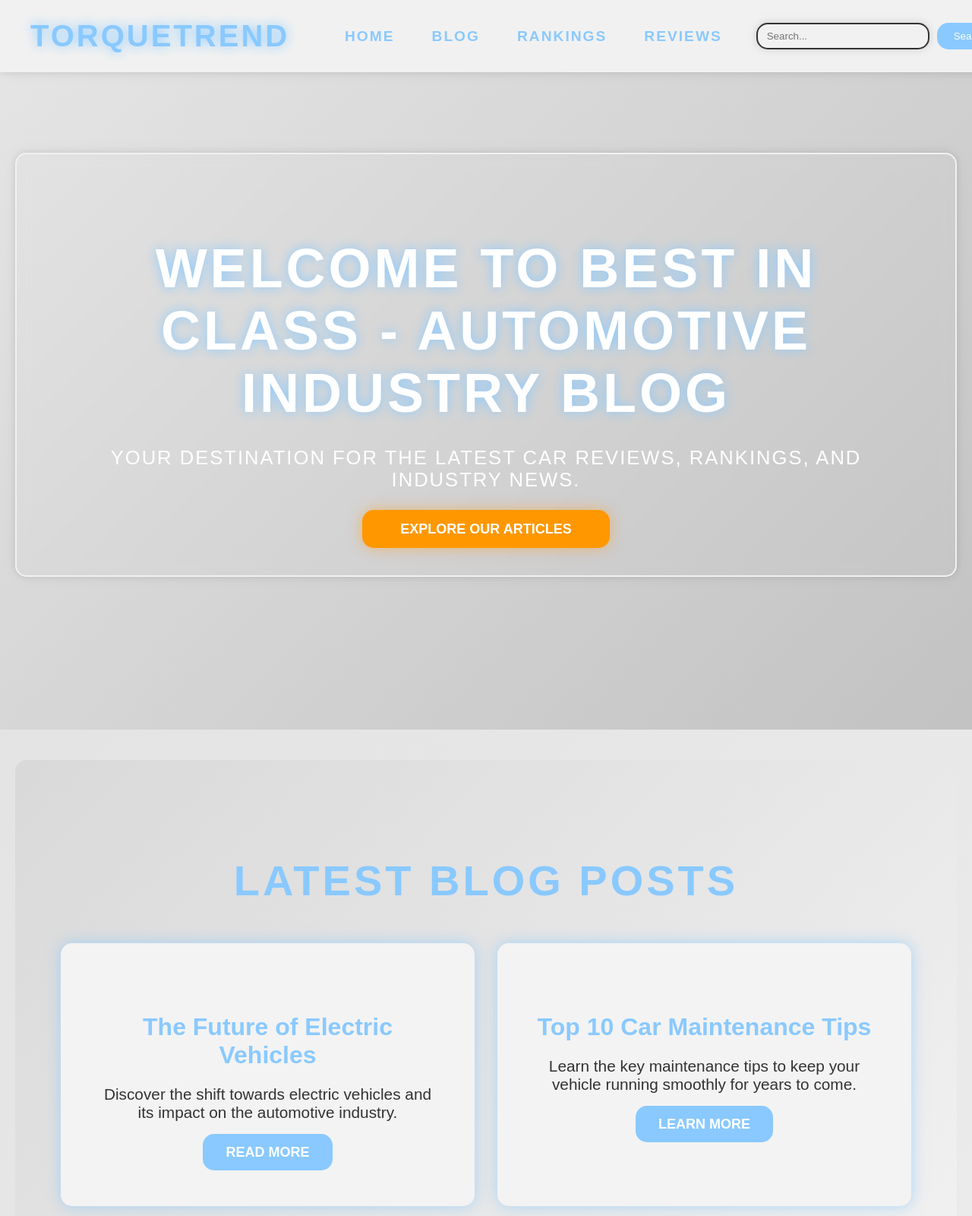
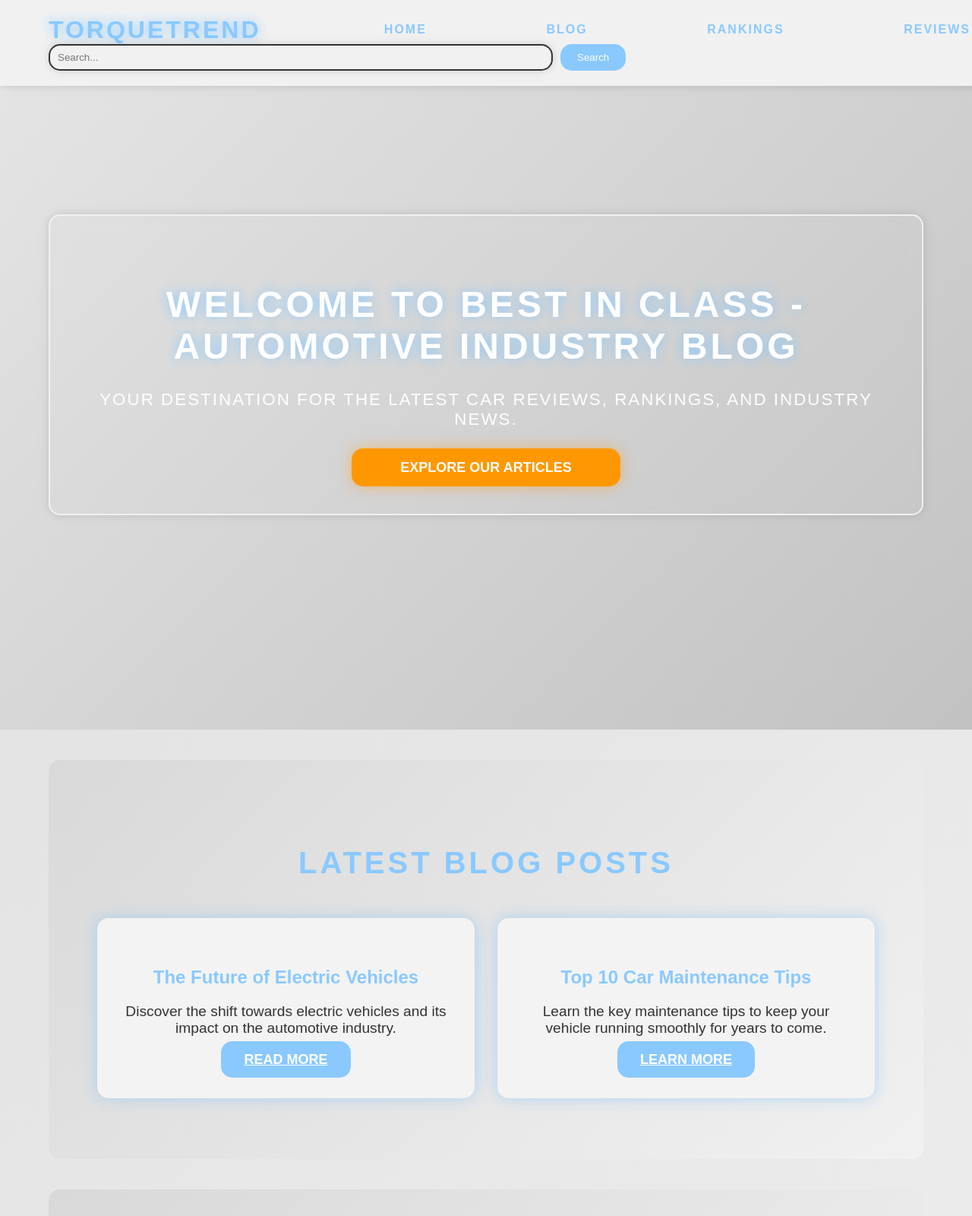
Before and after one commit to torquetrend/Homepage, a plain HTML site: page index.html in a window 1280 px wide. Shown: the top 1600 px of the page at 76% size. Drawn offline with Linux system fonts and the light colour scheme.

Commit message:
Update styles.css

```diff
--- a/styles.css
+++ b/styles.css
@@ -34,6 +34,7 @@ body {
     box-sizing: border-box;
     overflow-x: hidden;
     transition: background-color var(--transition-time), color var(--transition-time);
+    max-width: 100vw; /* Ensure body never exceeds the viewport width */
 }
 
 /* Subtle Animated Gradient Background */
@@ -44,7 +45,7 @@ body {
 /* Header Section */
 .header-futuristic {
     background-color: var(--background-light);
-    padding: 25px 40px;
+    padding: 20px 5vw; /* Use relative padding */
     display: flex;
     align-items: center;
     justify-content: space-between;
@@ -57,21 +58,17 @@ body {
     transition: background-color var(--transition-time), box-shadow var(--transition-time);
 }
 
-.header-futuristic:hover {
-    background-color: var(--background-dark);
-}
-
 .header-content {
     display: flex;
     justify-content: space-between;
     align-items: center;
     width: 100%;
-    flex-wrap: wrap; /* Allows better responsiveness */
+    flex-wrap: wrap;
 }
 
 .logo h1 {
     color: var(--primary-color);
-    font-size: 2.5rem;
+    font-size: 2rem; /* Use responsive font sizes */
     letter-spacing: 3px;
     margin: 0;
     text-transform: uppercase;
@@ -81,20 +78,20 @@ body {
 /* Navigation */
 .nav-buttons {
     display: flex;
-    gap: 15px; /* Adjust gap to fit content */
+    gap: 2vw; /* Adjust gap to be more responsive */
     list-style: none;
     padding: 0;
-    flex-wrap: wrap; /* Allows buttons to wrap on smaller screens */
+    flex-wrap: wrap;
 }
 
 .nav-buttons button {
     background-color: transparent;
     border: 2px solid transparent;
-    padding: 8px 15px; /* Adjust padding for buttons */
+    padding: 8px 5vw; /* Adjust padding */
     color: var(--primary-color);
     cursor: pointer;
     font-weight: bold;
-    font-size: 1.2rem;
+    font-size: 1rem; /* Smaller, more adaptive font size */
     text-transform: uppercase;
     text-decoration: none;
     transition: color var(--transition-time), background-color var(--transition-time), border-color var(--transition-time), box-shadow var(--transition-time);
@@ -109,30 +106,24 @@ body {
     box-shadow: var(--box-shadow-strong);
 }
 
-/* Remove Underlines from All Links */
-a {
-    text-decoration: none !important;
-}
-
 /* Search Bar */
 .search-bar {
     display: flex;
     align-items: center;
-    gap: 10px; /* Reduce gap for better fit */
+    gap: 10px; /* Reduce gap */
     flex-wrap: wrap;
-    max-width: 100%; /* Ensure it doesn’t overflow */
+    max-width: 100%; /* Prevent overflow */
 }
 
 .search-bar input {
-    padding: 8px 12px; /* Adjust padding for input */
+    padding: 8px 10px;
     border-radius: var(--border-radius);
     border: 2px solid var(--text-color-dark);
     background: #f1f1f1;
     color: var(--text-color-dark);
     box-shadow: var(--box-shadow-soft);
     transition: box-shadow var(--transition-time), border-color var(--transition-time);
-    width: 200px; /* Adjust width to fit better */
-    max-width: 100%;
+    width: 50vw; /* Responsive width */
 }
 
 .search-bar input:focus {
@@ -144,42 +135,17 @@ a {
 .search-bar button {
     background-color: var(--primary-color);
     border: 2px solid transparent;
-    padding: 8px 20px; /* Adjust padding for button */
+    padding: 8px 20px;
     color: var(--text-color-light);
     border-radius: var(--border-radius);
     cursor: pointer;
-    transition: background-color var(--transition-time), box-shadow var (--transition-time);
+    transition: background-color var(--transition-time), box-shadow var(--transition-time);
     text-decoration: none;
 }
 
 .search-bar button:hover {
     background-color: var(--primary-hover);
     box-shadow: var(--box-shadow-strong);
-}
-
-/* Responsive adjustments for mobile */
-@media (max-width: 768px) {
-    .header-content {
-        flex-direction: column; /* Stack items vertically */
-    }
-
-    .nav-buttons {
-        justify-content: center;
-        gap: 10px; /* Adjust gap for smaller screens */
-    }
-
-    .search-bar {
-        justify-content: center;
-        width: 100%;
-    }
-
-    .search-bar input {
-        width: 100%; /* Input takes full width on mobile */
-    }
-
-    .search-bar button {
-        width: auto; /* Button adjusts to fit content */
-    }
 }
 
 /* Hero Section */
@@ -190,22 +156,7 @@ a {
     align-items: center;
     justify-content: center;
     text-align: center;
-    padding: 80px 20px;
-    color: var(--text-color-light);
-    position: relative;
-    overflow: hidden;
-    animation: fadeIn 1s ease-in-out;
-}
-
-/* Hero Section */
-.hero-section {
-    background: linear-gradient(135deg, #e6e6e6, #c2c2c2), url('car-bg.jpg') no-repeat center center/cover;
-    height: 100vh;
-    display: flex;
-    align-items: center;
-    justify-content: center;
-    text-align: center;
-    padding: 80px 20px;
+    padding: 80px 5vw;
     color: var(--text-color-light);
     position: relative;
     overflow: hidden;
@@ -224,20 +175,20 @@ a {
 }
 
 .hero-content h1 {
-    font-size: 4.5rem;
+    font-size: 3rem; /* Make heading more responsive */
     margin-bottom: 30px;
     letter-spacing: 4px;
     text-shadow: 0 0 15px var(--primary-color);
 }
 
 .hero-content p {
-    font-size: 1.6rem;
+    font-size: 1.4rem; /* Responsive font size */
     margin-bottom: 40px;
     letter-spacing: 2px;
 }
 
 .hero-button {
-    padding: 15px 50px;
+    padding: 15px 5vw; /* Adjust padding */
     background-color: var(--secondary-color);
     color: var(--text-color-light);
     border-radius: var(--border-radius);
@@ -256,18 +207,18 @@ a {
 /* Content Sections */
 .content-section {
     background: linear-gradient(135deg, #d9d9d9, #f1f1f1);
-    padding: 80px 60px;
+    padding: 80px 5vw; /* Use relative padding */
     text-align: center;
     color: var(--text-color-dark);
     border-radius: var(--border-radius);
-    margin: 40px 20px;
+    margin: 40px 5vw; /* Relative margins for better responsiveness */
     position: relative;
     overflow: hidden;
     animation: fadeIn 1.5s ease-in-out;
 }
 
 .content-section h2 {
-    font-size: 3.5rem;
+    font-size: 2.5rem; /* Adjust font size for responsiveness */
     margin-bottom: 50px;
     color: var(--primary-color);
     text-transform: uppercase;
@@ -276,43 +227,32 @@ a {
 
 .content-grid {
     display: grid;
-    grid-template-columns: repeat(auto-fit, minmax(300px, 1fr));
+    grid-template-columns: repeat(auto-fit, minmax(250px, 1fr)); /* Make grid more flexible */
     gap: 30px;
 }
 
 .content-box {
     background-color: #f3f3f3;
     border-radius: var(--border-radius);
-    padding: 60px 50px;
+    padding: 40px 30px; /* Adjust padding for smaller devices */
     box-shadow: var(--box-shadow-strong);
     transition: transform var(--transition-time), box-shadow var(--transition-time);
 }
 
-.content-box:hover {
-    transform: translateY(-15px);
-    box-shadow: var(--box-shadow-soft);
-}
-
 .content-box h3 {
-    font-size: 2rem;
-    margin-bottom: 20px; /* Reduce margin to raise title */
+    font-size: 1.5rem; /* Smaller, responsive font size */
+    margin-bottom: 20px;
     color: var(--primary-color);
 }
 
 .content-box p {
-    font-size: 1.3rem;
-    margin-bottom: 30px; /* Reduce margin to raise text */
+    font-size: 1.2rem; /* Responsive font size */
+    margin-bottom: 20px; /* Reduce margin */
     color: var(--text-color-dark);
-}
-
-ul.no-bullets {
-    list-style: none;
-    padding-left: 0; /* Ensure no left padding for unordered list */
 }
 
 .btn-inside {
     padding: 14px 30px;
-    margin-top: 30px; /* Increase margin to push button lower */
     background-color: var(--primary-color);
     color: var(--text-color-light);
     border-radius: var(--border-radius);
@@ -329,7 +269,7 @@ ul.no-bullets {
 /* Footer Section */
 .footer-futuristic {
     background-color: var(--background-dark);
-    padding: 60px 40px;
+    padding: 60px 5vw; /* Responsive padding */
     color: var(--text-color-dark);
     text-align: center;
     position: relative;
@@ -378,3 +318,36 @@ ul.no-bullets {
     color: var(--text-color-dark);
     font-size: 0.9rem;
 }
+
+/* Mobile Adjustments */
+@media (max-width: 768px) {
+    .header-content {
+        flex-direction: column; /* Stack items vertically */
+    }
+
+    .nav-buttons {
+        justify-content: center;
+        gap: 10px; /* Adjust gap for smaller screens */
+    }
+
+    .search-bar {
+        justify-content: center;
+        width: 100%;
+    }
+
+    .search-bar input {
+        width: 100%; /* Input takes full width on mobile */
+    }
+
+    .search-bar button {
+        width: auto;
+    }
+
+    .hero-content h1 {
+        font-size: 2.5rem;
+    }
+
+    .content-section {
+        padding: 50px 5vw;
+    }
+}
```
